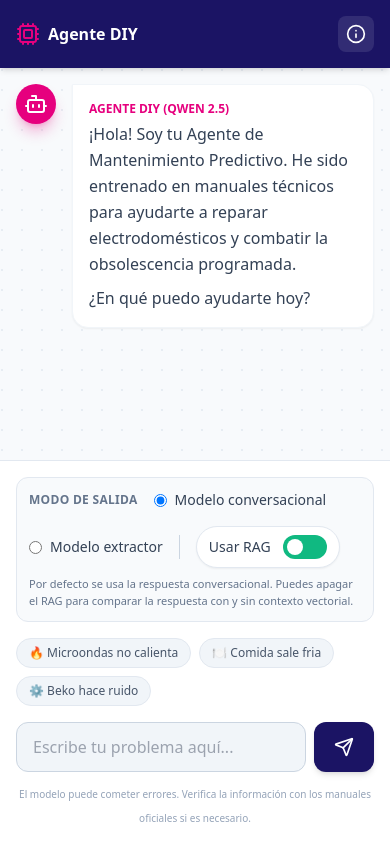
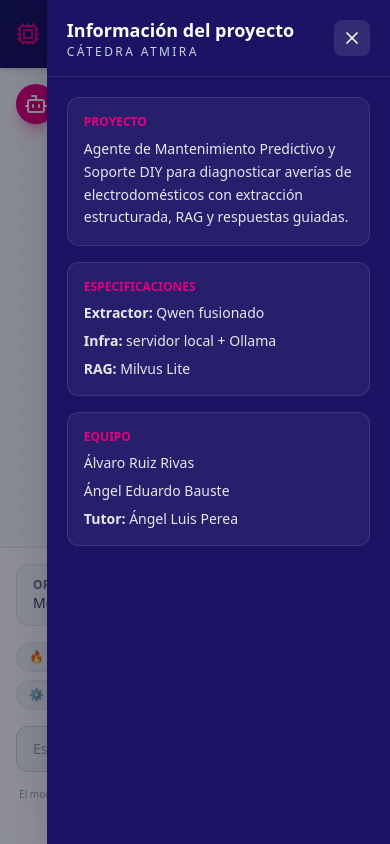
Before and after one commit to Bania1/agenteMantenimientoPredictivoFineTuningRAG, a plain HTML site: page apps/frontend/web/index.html in a window 390 px wide. Both pictures are taken after a click on the button 356 px from the left and 34 px from the top of the page. Drawn offline with nearby package versions, Linux system fonts and the light colour scheme.

Commit message:
Correccion de responsiveness v1

```diff
--- a/apps/frontend/web/index.html
+++ b/apps/frontend/web/index.html
@@ -60,7 +60,7 @@
         }
     </style>
 </head>
-<body class="bg-atmira-light h-screen flex overflow-hidden font-sans text-slate-800">
+<body class="bg-atmira-light min-h-[100dvh] md:h-screen flex overflow-hidden font-sans text-slate-800">
 
     <!-- Sidebar / Panel de Información -->
     <aside class="w-80 bg-atmira-navy text-white flex flex-col shadow-2xl z-10 hidden md:flex transition-all duration-300">
@@ -109,6 +109,43 @@
         </div>
     </aside>
 
+    <div id="mobileInfoOverlay" class="fixed inset-0 z-40 hidden bg-slate-950/45 md:hidden"></div>
+    <aside id="mobileInfoPanel" class="fixed inset-y-0 right-0 z-50 hidden flex w-[88vw] max-w-sm translate-x-full flex-col bg-atmira-navy text-white shadow-2xl transition-transform duration-300 md:hidden">
+        <div class="flex items-center justify-between border-b border-white/10 px-5 py-4">
+            <div>
+                <h2 class="text-lg font-semibold">Información del proyecto</h2>
+                <p class="text-xs uppercase tracking-[0.2em] text-slate-300">Cátedra atmira</p>
+            </div>
+            <button id="closeInfoBtn" class="rounded-lg bg-white/10 p-2 text-white" aria-label="Cerrar información">
+                <i data-lucide="x" class="w-5 h-5"></i>
+            </button>
+        </div>
+        <div class="flex-1 space-y-4 overflow-y-auto px-5 py-5">
+            <div class="rounded-xl border border-white/10 bg-white/5 p-4">
+                <h3 class="mb-2 text-xs font-bold uppercase text-atmira-pink">Proyecto</h3>
+                <p class="text-sm leading-relaxed text-slate-200">
+                    Agente de Mantenimiento Predictivo y Soporte DIY para diagnosticar averías de electrodomésticos con extracción estructurada, RAG y respuestas guiadas.
+                </p>
+            </div>
+            <div class="rounded-xl border border-white/10 bg-white/5 p-4">
+                <h3 class="mb-2 text-xs font-bold uppercase text-atmira-pink">Especificaciones</h3>
+                <ul class="space-y-2 text-sm text-slate-200">
+                    <li><strong>Extractor:</strong> Qwen fusionado</li>
+                    <li><strong>Infra:</strong> servidor local + Ollama</li>
+                    <li><strong>RAG:</strong> Milvus Lite</li>
+                </ul>
+            </div>
+            <div class="rounded-xl border border-white/10 bg-white/5 p-4">
+                <h3 class="mb-2 text-xs font-bold uppercase text-atmira-pink">Equipo</h3>
+                <ul class="space-y-2 text-sm text-slate-200">
+                    <li>Álvaro Ruiz Rivas</li>
+                    <li>Ángel Eduardo Bauste</li>
+                    <li><strong>Tutor:</strong> Ángel Luis Perea</li>
+                </ul>
+            </div>
+        </div>
+    </aside>
+
     <!-- Área Principal de Chat -->
     <main class="flex-1 flex flex-col relative">
         <!-- Header Móvil -->
@@ -143,9 +180,24 @@
         <div class="p-4 sm:p-6 bg-white border-t border-slate-200 z-10">
 
 
-            <div class="mb-4 p-3 bg-slate-50 border border-slate-200 rounded-xl">
-                <div class="flex flex-wrap items-center gap-4">
+            <div class="mb-4 rounded-xl border border-slate-200 bg-slate-50">
+                <button
+                    id="mobileOptionsToggle"
+                    type="button"
+                    class="flex w-full items-center justify-between px-4 py-3 text-left md:hidden"
+                    aria-expanded="false"
+                    aria-controls="queryOptionsContent"
+                >
+                    <div>
+                        <div class="text-xs font-semibold uppercase tracking-wide text-slate-500">Opciones de consulta</div>
+                        <div class="text-sm text-slate-700">Modo, RAG y ajustes de salida</div>
+                    </div>
+                    <i data-lucide="chevron-down" class="w-5 h-5 text-slate-500 transition-transform" data-options-icon></i>
+                </button>
+                <div id="queryOptionsContent" class="hidden border-t border-slate-200 px-4 py-4 md:block md:border-t-0 md:px-3 md:py-3">
+                    <div class="flex flex-col gap-4 md:flex-row md:flex-wrap md:items-center">
                         <span class="text-xs font-semibold uppercase tracking-wide text-slate-500">Modo de salida</span>
+                        <div class="flex flex-col gap-3 sm:flex-row sm:flex-wrap sm:items-center">
                             <label class="flex items-center gap-2 text-sm text-slate-700">
                                 <input type="radio" name="responseMode" value="assistant" checked>
                                 <span>Modelo conversacional</span>
@@ -154,8 +206,9 @@
                                 <input type="radio" name="responseMode" value="extractor">
                                 <span>Modelo extractor</span>
                             </label>
-                    <div class="h-6 w-px bg-slate-300"></div>
-                    <label class="inline-flex items-center gap-3 rounded-full border border-slate-200 bg-white px-3 py-2 text-sm text-slate-700 shadow-sm">
+                        </div>
+                        <div class="hidden h-6 w-px bg-slate-300 md:block"></div>
+                        <label class="inline-flex items-center justify-between gap-3 rounded-full border border-slate-200 bg-white px-3 py-2 text-sm text-slate-700 shadow-sm sm:w-auto">
                             <span class="font-medium">Usar RAG</span>
                             <input id="ragToggle" type="checkbox" class="peer sr-only" checked>
                             <span class="relative h-6 w-11 rounded-full bg-slate-300 transition peer-checked:bg-emerald-500">
@@ -163,7 +216,8 @@
                             </span>
                         </label>
                     </div>
-                <p class="text-[11px] text-slate-500 mt-2">Por defecto se usa la respuesta conversacional. Puedes apagar el RAG para comparar la respuesta con y sin contexto vectorial.</p>
+                    <p class="mt-3 text-[11px] text-slate-500">Por defecto se usa la respuesta conversacional. Puedes apagar el RAG para comparar la respuesta con y sin contexto vectorial.</p>
+                </div>
             </div>
 
             <!-- Sugerencias -->
@@ -179,10 +233,10 @@
                 </button>
             </div>
 
-            <form id="chatForm" class="flex gap-2 relative">
+            <form id="chatForm" class="relative flex gap-2">
                 <input type="text" id="userInput" autocomplete="off" placeholder="Escribe tu problema aquí..."
-                    class="flex-1 bg-atmira-gray border border-slate-300 rounded-xl px-4 py-3 focus:outline-none focus:ring-2 focus:ring-atmira-pink focus:border-transparent transition-all">
-                <button type="submit" id="sendBtn" class="bg-atmira-navy hover:bg-atmira-pink text-white px-5 py-3 rounded-xl transition-colors flex items-center justify-center shadow-md disabled:opacity-50">
+                    class="min-w-0 flex-1 bg-atmira-gray border border-slate-300 rounded-xl px-4 py-3 text-sm sm:text-base focus:outline-none focus:ring-2 focus:ring-atmira-pink focus:border-transparent transition-all">
+                <button type="submit" id="sendBtn" class="shrink-0 bg-atmira-navy hover:bg-atmira-pink text-white px-4 sm:px-5 py-3 rounded-xl transition-colors flex items-center justify-center shadow-md disabled:opacity-50">
                     <i data-lucide="send" class="w-5 h-5"></i>
                 </button>
             </form>
@@ -201,7 +255,38 @@
         const chatContainer = document.getElementById('chatContainer');
         const sendBtn = document.getElementById('sendBtn');
         const ragToggle = document.getElementById('ragToggle');
+        const infoBtn = document.getElementById('infoBtn');
+        const closeInfoBtn = document.getElementById('closeInfoBtn');
+        const mobileInfoPanel = document.getElementById('mobileInfoPanel');
+        const mobileInfoOverlay = document.getElementById('mobileInfoOverlay');
+        const mobileOptionsToggle = document.getElementById('mobileOptionsToggle');
+        const queryOptionsContent = document.getElementById('queryOptionsContent');
+        const optionsIcon = mobileOptionsToggle?.querySelector('[data-options-icon]');
         let lastRequest = null;
+
+        const openMobileInfo = () => {
+            mobileInfoOverlay?.classList.remove('hidden');
+            mobileInfoPanel?.classList.remove('hidden');
+            requestAnimationFrame(() => {
+                mobileInfoPanel?.classList.remove('translate-x-full');
+            });
+        };
+
+        const closeMobileInfo = () => {
+            mobileInfoPanel?.classList.add('translate-x-full');
+            setTimeout(() => {
+                mobileInfoOverlay?.classList.add('hidden');
+                mobileInfoPanel?.classList.add('hidden');
+            }, 250);
+        };
+
+        const toggleMobileOptions = () => {
+            if (!mobileOptionsToggle || !queryOptionsContent) return;
+            const expanded = mobileOptionsToggle.getAttribute('aria-expanded') === 'true';
+            mobileOptionsToggle.setAttribute('aria-expanded', String(!expanded));
+            queryOptionsContent.classList.toggle('hidden', expanded);
+            optionsIcon?.classList.toggle('rotate-180', !expanded);
+        };
 
         // Función auxiliar para rellenar el input desde los botones de sugerencia
         function fillInput(text) {
@@ -231,12 +316,12 @@
             };
             const selectedTone = tones[tone] || tones.slate;
             return `
-                <details class="mt-3 rounded-xl border ${selectedTone.wrapper} open:shadow-sm">
-                    <summary class="cursor-pointer list-none px-4 py-3 text-sm font-semibold ${selectedTone.summary} flex items-center justify-between">
-                        <span>${title}</span>
+                <details class="mt-3 overflow-hidden rounded-xl border ${selectedTone.wrapper} open:shadow-sm">
+                    <summary class="cursor-pointer list-none px-4 py-3 text-sm font-semibold ${selectedTone.summary} flex items-start justify-between gap-3">
+                        <span class="min-w-0">${title}</span>
                         <span class="text-xs opacity-70">clic para desplegar</span>
                     </summary>
-                    <div class="border-t border-black/5 px-4 py-3 text-sm ${selectedTone.body}">
+                    <div class="border-t border-black/5 px-4 py-3 text-sm ${selectedTone.body} overflow-hidden">
                         ${innerHtml}
                     </div>
                 </details>
@@ -277,7 +362,7 @@
             const prettyJson = escapeHtml(JSON.stringify(data.extractor_json, null, 2));
             return buildDetailToggle(
                 'Ver JSON obtenido',
-                `<pre class="m-0 overflow-x-auto rounded-lg bg-slate-900 p-3 text-xs text-slate-100">${prettyJson}</pre>`,
+                `<div class="overflow-x-auto"><pre class="m-0 min-w-[260px] rounded-lg bg-slate-900 p-3 text-[11px] sm:text-xs text-slate-100">${prettyJson}</pre></div>`,
                 'slate'
             );
         };
@@ -425,6 +510,11 @@
 
         window.retryLastQuery = retryLastQuery;
 
+        infoBtn?.addEventListener('click', openMobileInfo);
+        closeInfoBtn?.addEventListener('click', closeMobileInfo);
+        mobileInfoOverlay?.addEventListener('click', closeMobileInfo);
+        mobileOptionsToggle?.addEventListener('click', toggleMobileOptions);
+
         chatForm.addEventListener('submit', async (e) => {
             e.preventDefault();
             const text = userInput.value.trim();
```
Lines whose indentation alone changed are shown as unchanged.
